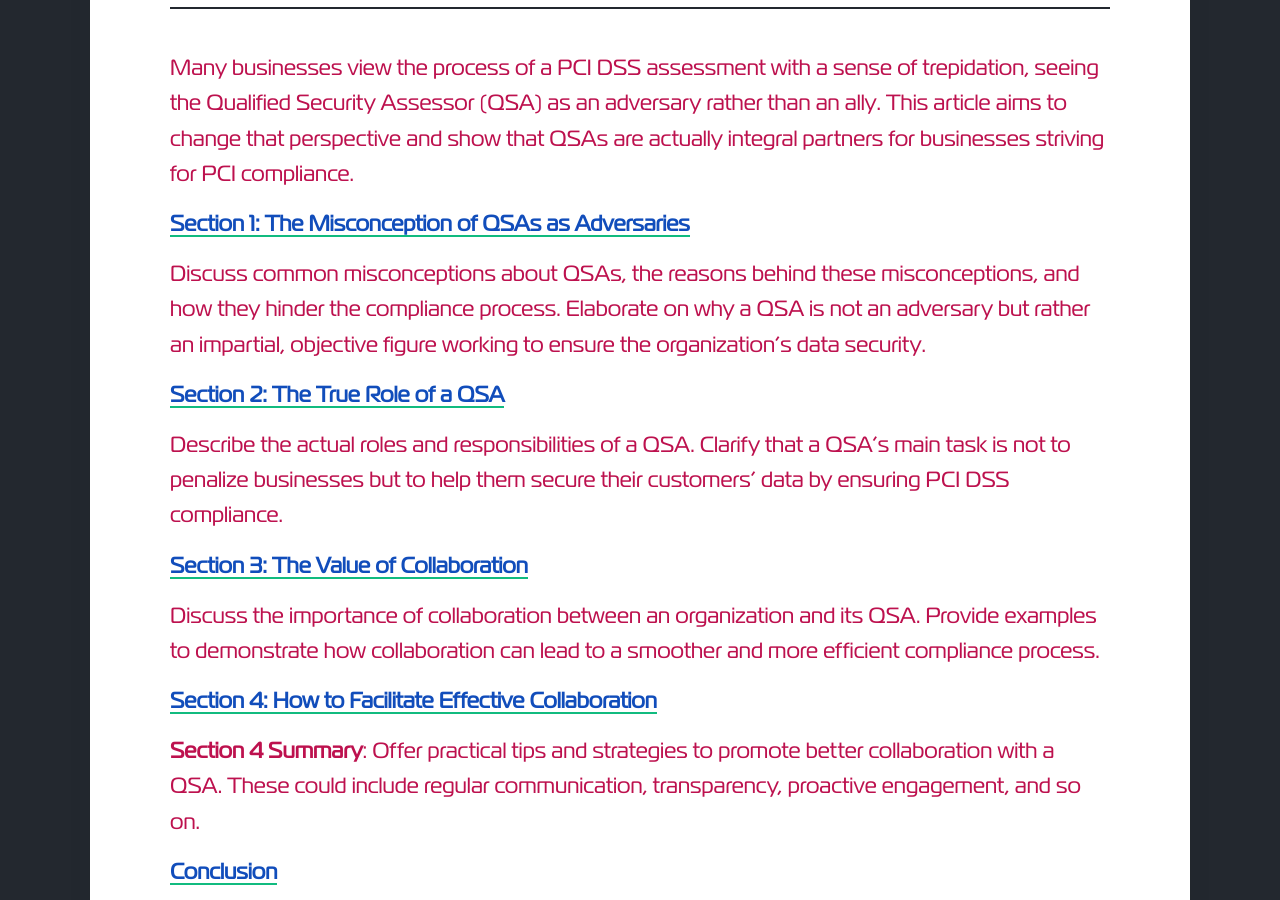
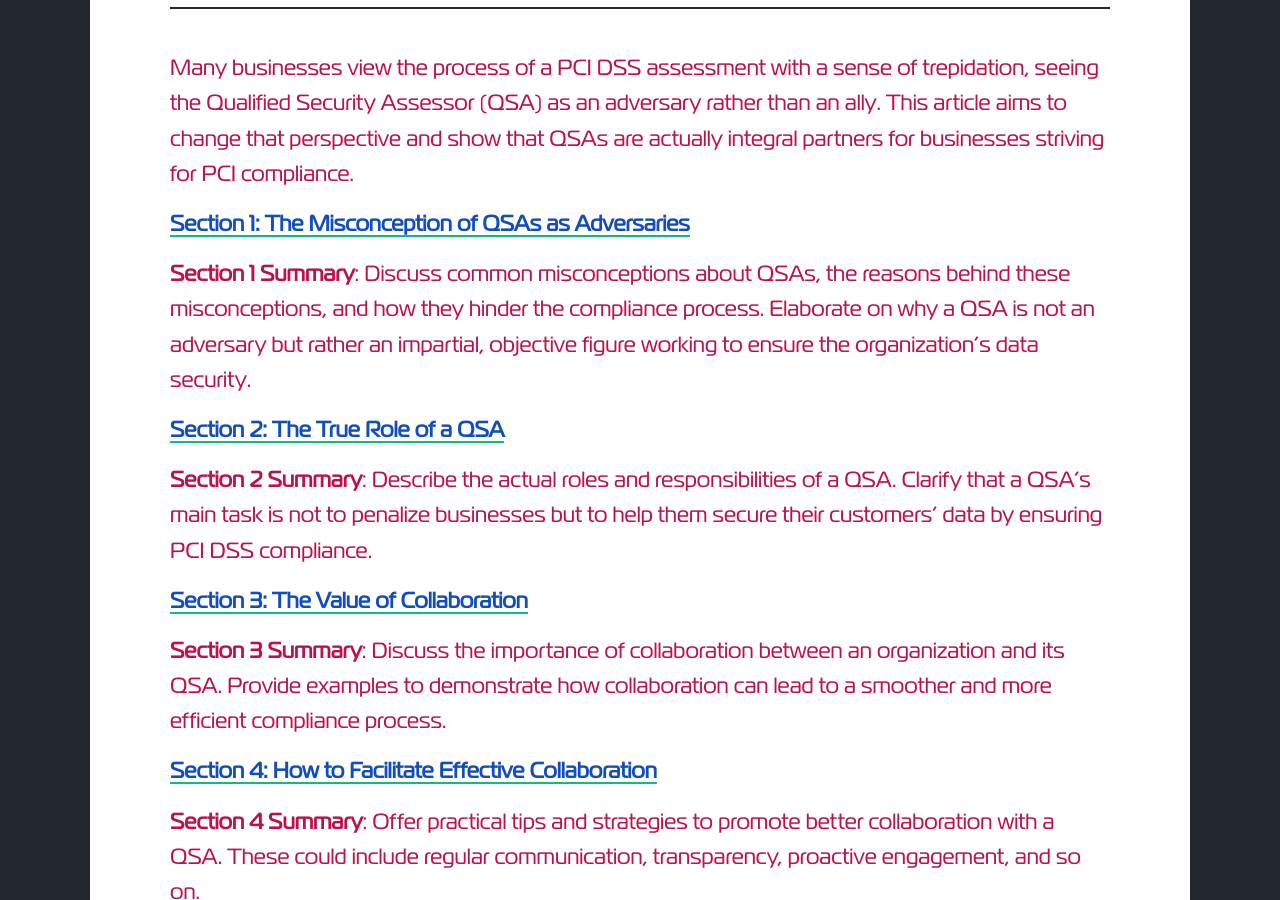
Before and after one commit to 729studios/scottnorton-io.github.io, a Jekyll site: the page built from _projects/2023-06-26-Dark side or trusted advisor.mdcopy.md, in a window 1280 px wide and 900 px high, scrolled down 1492 px. Built offline with Jekyll 4.4.1, drawn with Linux system fonts in a browser that asks for light colours; nearby versions of some CDN libraries.

Commit message:
Update 2023-06-26-Dark side or trusted advisor.mdcopy.md

```diff
--- a/_projects/2023-06-26-Dark side or trusted advisor.mdcopy.md
+++ b/_projects/2023-06-26-Dark side or trusted advisor.mdcopy.md
@@ -17,15 +17,15 @@
 
 [Section 1: The Misconception of QSAs as Adversaries](#section-1-the-misconception-of-qsas-as-adversaries)
 
-Discuss common misconceptions about QSAs, the reasons behind these misconceptions, and how they hinder the compliance process. Elaborate on why a QSA is not an adversary but rather an impartial, objective figure working to ensure the organization's data security.
+**Section 1 Summary**: Discuss common misconceptions about QSAs, the reasons behind these misconceptions, and how they hinder the compliance process. Elaborate on why a QSA is not an adversary but rather an impartial, objective figure working to ensure the organization's data security.
 
 [Section 2: The True Role of a QSA](#section-2-the-true-role-of-a-qsa)
 
-Describe the actual roles and responsibilities of a QSA. Clarify that a QSA's main task is not to penalize businesses but to help them secure their customers' data by ensuring PCI DSS compliance.
+**Section 2 Summary**: Describe the actual roles and responsibilities of a QSA. Clarify that a QSA's main task is not to penalize businesses but to help them secure their customers' data by ensuring PCI DSS compliance.
 
 [Section 3: The Value of Collaboration](#section-3-the-value-of-collaboration)
 
-Discuss the importance of collaboration between an organization and its QSA. Provide examples to demonstrate how collaboration can lead to a smoother and more efficient compliance process.
+**Section 3 Summary**: Discuss the importance of collaboration between an organization and its QSA. Provide examples to demonstrate how collaboration can lead to a smoother and more efficient compliance process.
 
 [Section 4: How to Facilitate Effective Collaboration](#section-4-how-to-facilitate-effective-collaboration)
 
@@ -38,6 +38,8 @@
 By the end of the article, the audience should be able to see that the journey to PCI compliance can be less daunting when there is collaboration between the QSA and the business.
 
 [Back to top](#seo-summary)
+
+---
 
 ## Section 1 The Misconception of QSAs as Adversaries
 
@@ -61,6 +63,8 @@
 
 [Back to seo-summary](#seo-summary)
 
+---
+
 ## Section 2 The True Role of a QSA
 
 Once we put the misconceptions to rest, it becomes crucial to demystify the genuine role of a Qualified Security Assessor (QSA). QSAs, far from being shadowy adversaries or grim auditors, are essential players in the compliance process. They serve as impartial experts, providing support and guidance in an organization's journey towards PCI DSS compliance.
@@ -83,6 +87,8 @@
 
 [Back to seo-summary](#seo-summary)
 
+---
+
 ## Section 3 The Value of Collaboration
 
 Understanding the integral role of a Qualified Security Assessor (QSA) leads us to an important realization: the compliance process isn't a battlefield where organizations and QSAs stand as opponents. Instead, it should be viewed as a collaborative journey towards a common goal – ensuring the security of cardholder data.
@@ -104,6 +110,8 @@
 The benefits of a collaborative approach are clear. But how can organizations foster this collaboration? What steps can they take to build a strong, effective relationship with their QSA? The answers to these questions will be addressed in the next section of this article.
 
 [Back to seo-summary](#seo-summary)
+
+---
 
 ## Section 4 How to Facilitate Effective Collaboration
 
@@ -131,6 +139,8 @@
 
 [Back to seo-summary](#seo-summary)
 
+---
+
 ## Conclusion
 
 Navigating the complex landscape of PCI DSS compliance can seem daunting for many organizations. It's a journey filled with intricate requirements, rigorous assessments, and significant implications for data security. However, this journey need not be undertaken alone or viewed as an adversarial test. Instead, it can and should be a collaborative process, with the Qualified Security Assessor (QSA) serving as a trusted guide and partner.
@@ -147,5 +157,6 @@
 
 [Back to seo-summary](#seo-summary)
 
+---
 
 #PCICompliance, #PCIDSS, #QSA, #Collaboration, #Compliance, #Cybersecurity, #DataProtection, #DataSecurity
```
